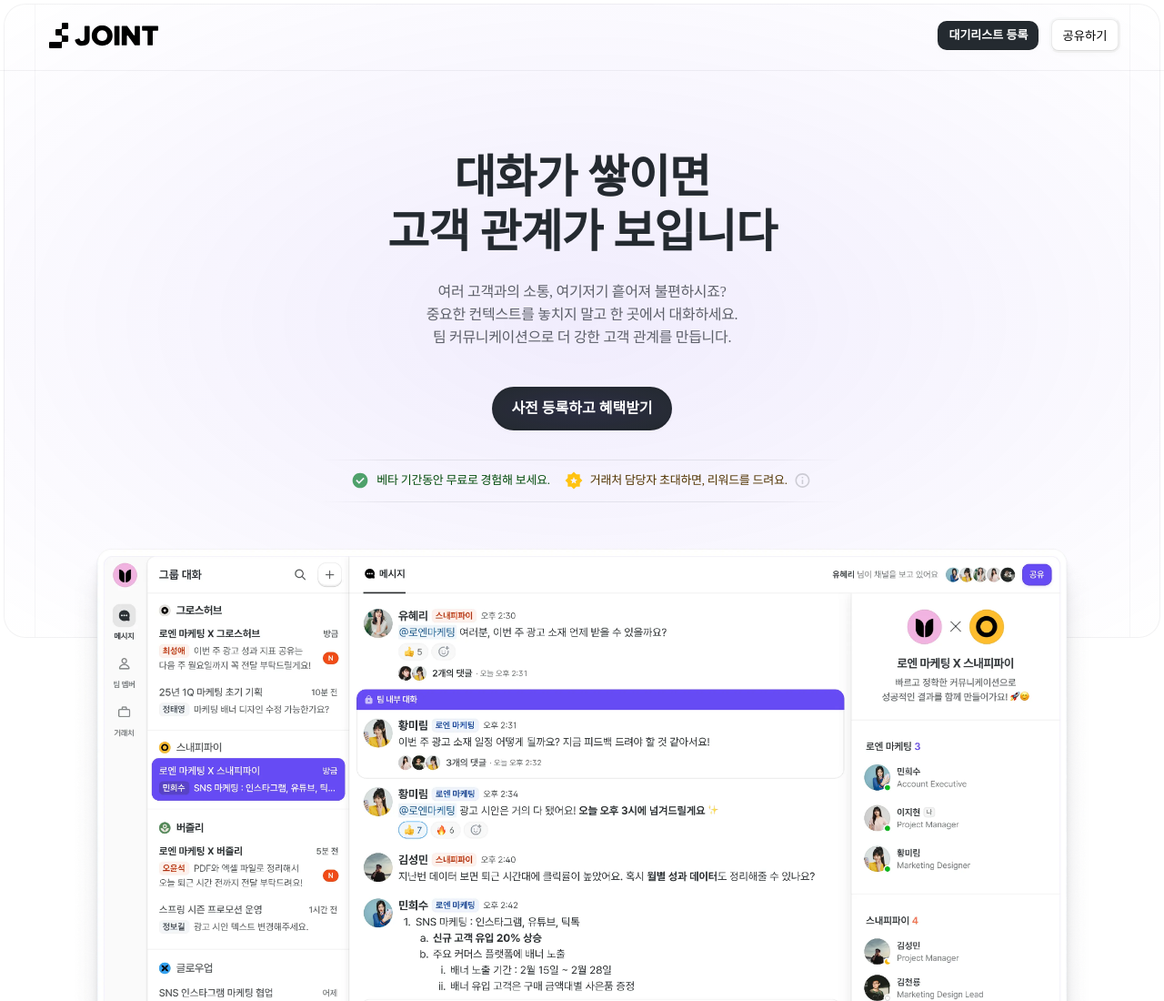
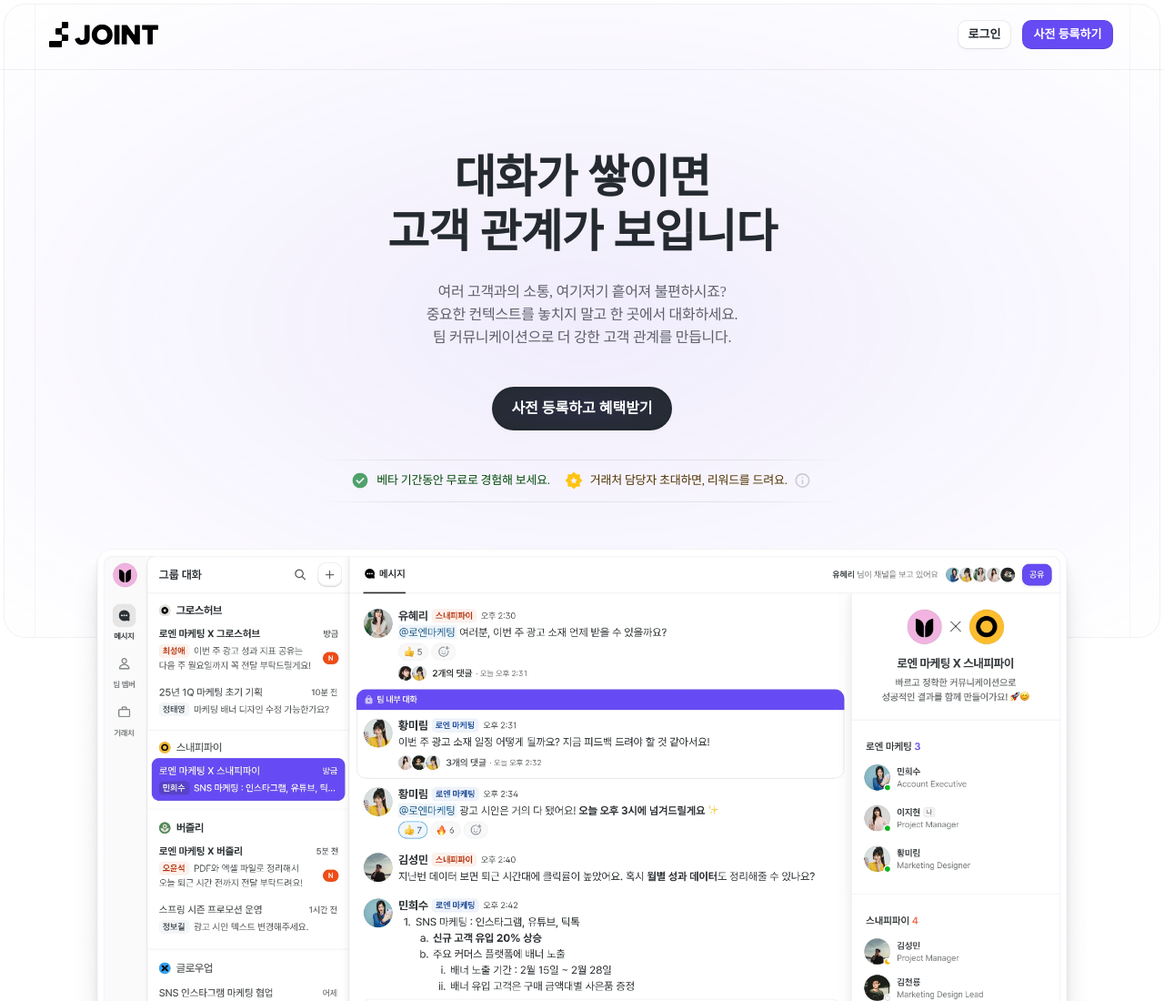
Before and after one commit to joint-now/joint-landing-page, a plain HTML site: page index.html in a window 1280 px wide. Shown: the top 1100 px of the page at 91% size. Drawn offline with Linux system fonts and the light colour scheme; a web font is replaced by a local one.

Commit message:
Feat: add signIn button

```diff
--- a/index.html
+++ b/index.html
@@ -170,6 +170,34 @@
             padding-right: 13.5px;
         }
 
+        .signin-btn{
+            cursor: pointer;
+            display: inline-block;
+            border: none;
+            outline: none;
+            border-radius: 10px;
+            font-family: Pretendard;
+            font-weight: 700;
+            text-decoration: none;
+            transition: opacity 0.3s;
+            height: 32px;
+            padding: 7px 12px;
+            box-shadow: 0px -1px 0px 0px rgba(0,0,0,0.06) inset, 0px 0px 0px 1px rgba(0,0,0,0.08) inset, 0px 2px 6px 0px rgba(0,0,0,0.02);
+            color: #242A30;
+            background-color: #FFFFFF;
+            font-size: 13px;
+            line-height: 140%;
+            margin-right: 8px;
+        }
+
+        .signin-btn:hover {
+            background-image: linear-gradient(
+            rgba(36, 42, 48, 0.04),
+            rgba(36, 42, 48, 0.04)
+            );
+        }
+
+
         .googleform-btn{
             cursor: pointer;
             display: inline-block;
@@ -183,8 +211,8 @@
             height: 32px;
             padding: 7px 12px;
             box-shadow: 0px -1px 0px 0px rgba(0,0,0,0.06) inset, 0px 0px 0px 1px rgba(0,0,0,0.08) inset, 0px 2px 6px 0px rgba(0,0,0,0.02);
-            color: #FFF;
-            background-color: #242A30;
+            color: #FFFFFF;
+            background-color: #664BF4;
             font-size: 13px;
             line-height: 140%;
             margin-right: 8px;
@@ -1175,14 +1203,10 @@
             </div>
             <div class="navbar-btns">
                 <p class="nav-scrolled-text"><strong>조인트 Beta <span class="joint-color">런칭 이벤트</span></strong> ・ 대기 리스트 등록하면 리워드를 드려요</p>
-                <a href="https://forms.gle/6HVwurvcTftKb4fm7" target="_blank" rel="noopener noreferrer nofollow" class="googleform-btn for-desktop">대기리스트 등록</a>
-                <a href="https://forms.gle/6HVwurvcTftKb4fm7" target="_blank" rel="noopener noreferrer nofollow" class="googleform-btn for-mobile">대기리스트 등록</a>
-                <button id="share-btn-mobile" class="share-btn for-mobile">
-                    <img src="./img/share-icon.svg" alt="">
-                </button>
-                <button id="share-btn-desktop" class="share-btn for-desktop">
-                    공유하기
-                </button>
+                <a href="https://app.joint.now/authn/signin" target="_blank" rel="noopener noreferrer nofollow" class="signin-btn for-desktop">로그인</a>
+                <a href="https://app.joint.now/authn/signin" target="_blank" rel="noopener noreferrer nofollow" class="signin-btn for-mobile">로그인</a>
+                <a href="https://forms.gle/6HVwurvcTftKb4fm7" target="_blank" rel="noopener noreferrer nofollow" class="googleform-btn for-desktop">사전 등록하기</a>
+                <a href="https://forms.gle/6HVwurvcTftKb4fm7" target="_blank" rel="noopener noreferrer nofollow" class="googleform-btn for-mobile">사전 등록하기</a>
             </div>
         </nav>
         <div class="nav-banner">
```
